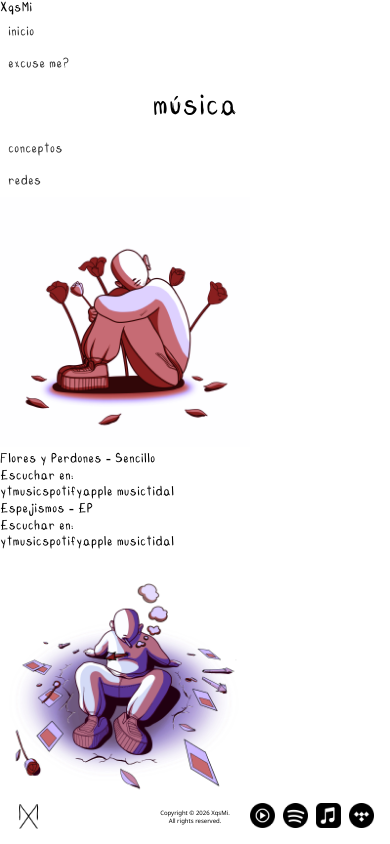
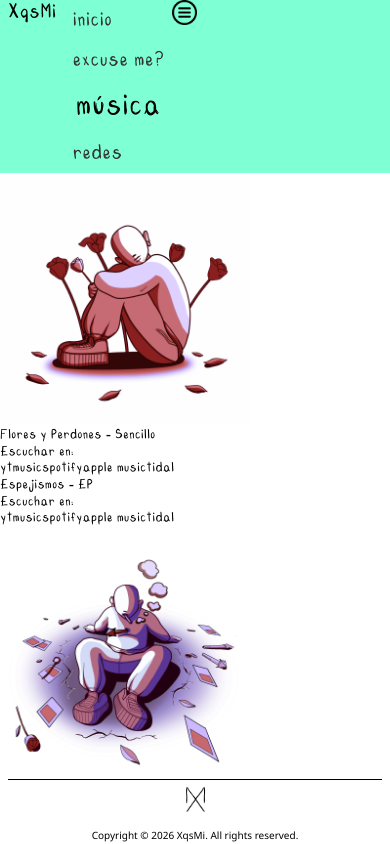
Before and after one commit to ReneRetamales/xqsmi-web, a Next.js app: page /musica in a window 390 px wide. Built offline with nearby package versions, Linux system fonts and the light colour scheme.

Commit message:
0.6.8 | Se resuelven diseños responsivos con footer y se agrega imagen logo de menú de navbar (solo pruebas)

```diff
--- a/app/(general)/conceptos/page.module.css
+++ b/app/(general)/conceptos/page.module.css
@@ -1,4 +1,33 @@
 /* Media Query: Móbiles Pequeños 320p */
+.section {
+  width: 100%;
+  height: 100vh;
+}
+.space {
+  display: none;
+}
+.content {
+  display: flex;
+  flex-direction: column;
+  justify-content: space-between;
+  align-items: center;
+  gap: 0.5rem;
+  margin: 0.5rem;
+  height: 100%;
+}
+.concepts {
+  position: relative;
+  width: 100%;
+  height: 100%;
+  overflow: hidden;
+  border: 1px solid #000000;
+  border-radius: 0.5rem;
+  transition: box-shadow 0.3s ease;
+  display: block;
+}
+.concept {
+  object-fit: cover;
+}
 
 /* Media Query: Móbiles Grandes 480p */
 @media screen and (min-width: 480px) {
@@ -21,16 +50,16 @@
   .section {
     display: grid;
     grid-template-columns: 1fr 3fr 1fr;
-    min-height: 100%;
     width: 100%;
+    height: 100%;
   }
-
   .space {
+    display: inline;
   }
-
   .content {
     display: flex;
     flex-wrap: wrap;
+    flex-direction: row;
     justify-content: space-between;
     align-items: center;
     margin: 1rem;
--- a/app/(general)/layout.module.css
+++ b/app/(general)/layout.module.css
@@ -1,4 +1,19 @@
 /* Media Query: Móbiles Pequeños 320p */
+.layout {
+  display: grid;
+  grid-template-rows: 10fr 2fr;
+  height: 100dvh;
+}
+.content {
+  /* display: grid; */
+  /* grid-template-rows: 1fr 11fr; */
+}
+.navbar {
+  /* display: none; */
+}
+.footer {
+  /* height: 100%; */
+}
 
 /* Media Query: Móbiles Grandes 480p */
 @media screen and (min-width: 480px) {
@@ -10,18 +25,9 @@
 
 /* Media Query: Laptops 1024p */
 @media screen and (min-width: 1024px) {
-}
-
-/* Media Query: Desktop FullHD 1280p */
-@media screen and (min-width: 1280px) {
-}
-
-/* Media Query: Desktop Grandes 1440p o 1920p */
-@media screen and (min-width: 1440px) {
   .layout {
     display: grid;
     grid-template-rows: 11fr 1fr;
-    height: 100dvh;
   }
   .content {
     display: grid;
@@ -29,6 +35,7 @@
     align-items: center;
   }
   .navbar {
+    display: inline;
     height: 100%;
     width: 100%;
     text-align: end;
@@ -48,3 +55,11 @@
     width: 100%;
   }
 }
+
+/* Media Query: Desktop FullHD 1280p */
+@media screen and (min-width: 1280px) {
+}
+
+/* Media Query: Desktop Grandes 1440p o 1920p */
+@media screen and (min-width: 1440px) {
+}
--- a/app/page.module.css
+++ b/app/page.module.css
@@ -1,6 +1,5 @@
 /* Media Query: Móbiles Pequeños 320p */
 .intro {
-  background-color: aqua;
   display: flex;
   justify-content: center;
   text-align: center;
--- a/components/footer/Footer.module.css
+++ b/components/footer/Footer.module.css
@@ -1,17 +1,33 @@
 /* Media Query: Móbiles Pequeños 320p */
 .footer {
-  display: grid;
-  grid-template-columns: 2fr 1fr 2fr;
-  font-size: 6px;
+  display: flex;
+  flex-direction: column;
+  font-size: 10px;
+  gap: 1rem;
+  padding: 0.5rem 0;
+  margin: 0 0.5rem;
+  align-items: center;
+  position: relative;
+  justify-content: center;
+  height: 100%;
+}
+.footer:before {
+  background-color: black;
+  content: "";
+  position: absolute;
+  width: 100%;
+  height: 1px;
+  top: 0;
+  left: 50%;
+  transform: translateX(-50%);
 }
 .logoContainer {
-  margin-left: 1rem;
   display: flex;
   align-self: center;
 }
 .logo {
-  width: 15;
-  height: 15;
+  width: 20;
+  height: 20;
   transition: transform 0.3s ease;
   display: block;
 }
@@ -27,9 +43,8 @@
 .links {
   display: flex;
   justify-content: end;
-  gap: 0.5rem;
+  gap: 2rem;
   align-items: center;
-  margin-right: 1rem;
 }
 .socialLink {
   transition: transform 0.3s ease;
@@ -40,8 +55,8 @@
   z-index: 10;
 }
 .iconSize {
-  width: 15;
-  height: 15;
+  width: 20;
+  height: 20;
 }
 
 /* Media Query: Móbiles Grandes 480p */
@@ -54,14 +69,6 @@
 
 /* Media Query: Laptops 1024p */
 @media screen and (min-width: 1024px) {
-}
-
-/* Media Query: Desktop FullHD 1280p */
-@media screen and (min-width: 1280px) {
-}
-
-/* Media Query: Desktop Grandes 1440p o 1920p */
-@media screen and (min-width: 1440px) {
   .footer {
     /* background-color: #a760ff; */
     display: grid;
@@ -69,11 +76,14 @@
     width: 100%;
     height: 100%;
   }
+  .footer:before {
+    background-color: white;
+  }
   .logoContainer {
-    margin-left: 3rem;
     display: flex;
     text-align: left;
     align-self: center;
+    margin-left: 3rem;
   }
   .logo {
     width: 25;
@@ -92,8 +102,9 @@
   .links {
     display: flex;
     justify-content: center;
+    align-items: center;
     gap: 2rem;
-    align-items: center;
+    margin-right: 3rem;
   }
   .socialLink {
     transition: transform 0.3s ease;
@@ -108,3 +119,17 @@
     height: 25;
   }
 }
+
+/* Media Query: Desktop FullHD 1280p */
+@media screen and (min-width: 1280px) {
+  .links {
+    margin-right: 2rem;
+  }
+}
+
+/* Media Query: Desktop Grandes 1440p o 1920p */
+@media screen and (min-width: 1440px) {
+  .links {
+    margin-right: 0;
+  }
+}
--- a/components/nav-bar/NavBar.module.css
+++ b/components/nav-bar/NavBar.module.css
@@ -1,4 +1,16 @@
 /* Media Query: Móbiles Pequeños 320p */
+.navbar {
+  background-color: aquamarine;
+  display: flex;
+  /* flex-direction: row-reverse; */
+}
+.artistName {
+  margin: 0.5rem;
+  font-size: 24px;
+}
+.sections {
+  font-size: 24px;
+}
 
 /* Media Query: Móbiles Grandes 480p */
 @media screen and (min-width: 480px) {
@@ -10,14 +22,6 @@
 
 /* Media Query: Laptops 1024p */
 @media screen and (min-width: 1024px) {
-}
-
-/* Media Query: Desktop FullHD 1280p */
-@media screen and (min-width: 1280px) {
-}
-
-/* Media Query: Desktop Grandes 1440p o 1920p */
-@media screen and (min-width: 1440px) {
   .navbar {
     /* background-color: greenyellow; */
     display: grid;
@@ -28,7 +32,6 @@
     padding: 1rem;
     position: relative;
   }
-
   .navbar::after {
     background-color: black;
     content: "";
@@ -38,23 +41,19 @@
     top: 7.5%;
     height: 85%;
   }
-
   .title {
-    font-size: 64px;
     font-weight: bold;
     text-align: center;
   }
-
   .artistName {
+    font-size: 64px;
     transition: transform 0.3s ease;
     display: block;
   }
-
   .artistName:hover {
     transform: scale(1.05);
     z-index: 10;
   }
-
   .sections {
     display: flex;
     flex-direction: column;
@@ -62,4 +61,15 @@
     gap: 1rem;
     justify-content: center;
   }
+  .close {
+    display: none;
+  }
 }
+
+/* Media Query: Desktop FullHD 1280p */
+@media screen and (min-width: 1280px) {
+}
+
+/* Media Query: Desktop Grandes 1440p o 1920p */
+@media screen and (min-width: 1440px) {
+}
--- a/components/nav-bar/NavBar.tsx
+++ b/components/nav-bar/NavBar.tsx
@@ -1,16 +1,19 @@
-import Link from "next/link";
 import styles from "./NavBar.module.css";
+import Image from "next/image";
 import { ActiveLink } from "../active-link/ActiveLink";
+import mainLogo from "../../public/images/Main.png";
 
 const navItems = [
   { path: "/inicio", text: "inicio" },
   { path: "/excuse-me", text: "excuse me?" },
   { path: "/musica", text: "música" },
-  { path: "/conceptos", text: "conceptos" },
+  // { path: "/conceptos", text: "conceptos" },
   { path: "/redes", text: "redes" },
 ];
 
 export const NavBar = async () => {
+  const iconSize = 25;
+
   return (
     <nav className={styles.navbar}>
       <div className={styles.title}>
@@ -23,7 +26,17 @@ export const NavBar = async () => {
         ))}
       </div>
 
-      <div className={styles.space}></div>
+      <div className={styles.space}>
+        <span className={styles.close}>
+          <Image
+            className={styles.logo}
+            src={mainLogo}
+            alt="XqsMi Logo"
+            width={iconSize}
+            height={iconSize}
+          />
+        </span>
+      </div>
     </nav>
   );
 };
```
Also changed, not shown: app/(general)/conceptos/page.tsx (+1 -8 lines), public/images/Main.png (added).
